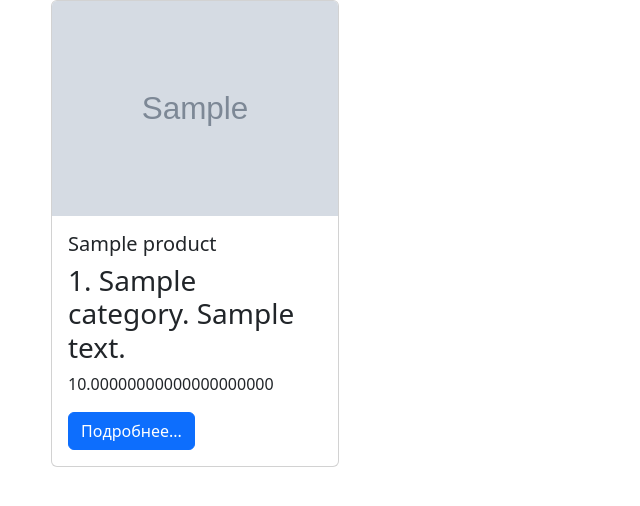
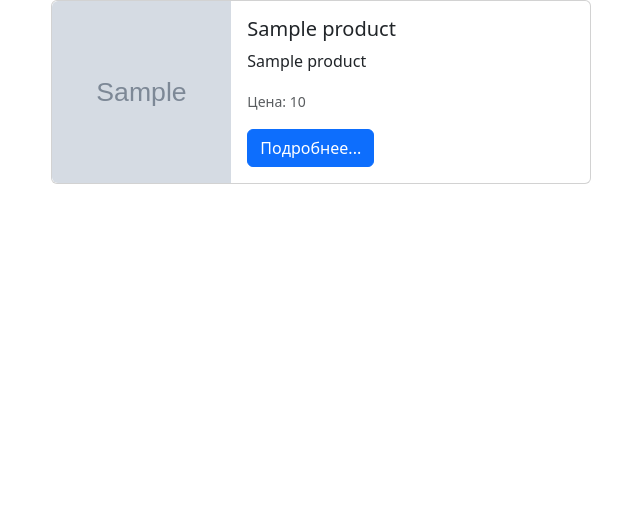
Before and after one commit to Akrodancer/labwork10_sagidullin_emil, a Django app: page / in a window 1280 px wide. Shown: the part 56-562 px from the top of the page, without its empty margins (31-671 px from the left). Run offline with Django 5.2, Linux system fonts and the light colour scheme; tables that the repository leaves empty hold one stand-in row (values such as "Sample post"); grey boxes marked "Sample" are stand-in pictures.

Commit message:
Косметические изменения в html, исправлен некорректный вывод цены из моделей

```diff
--- a/shop_app/models.py
+++ b/shop_app/models.py
@@ -16,7 +16,7 @@ class Product(models.Model):
     name = models.CharField(max_length=50, verbose_name="Наименование", null=False, blank=False)
     description = models.TextField(max_length=1000, null=True, blank=True, verbose_name="Описание")
     date = models.DateField(auto_now_add=True, verbose_name='Время добавления')
-    price = models.DecimalField(max_digits=50, decimal_places=20, null=False, blank=False, verbose_name="Цена")
+    price = models.DecimalField(max_digits=50, decimal_places=0, null=False, blank=False, verbose_name="Цена")
     product_category = models.ForeignKey('shop_app.Category',  null=False, blank=False, on_delete=models.RESTRICT, verbose_name='Категория', related_name='categories', )
     image = models.TextField(max_length=1000, null=False, blank=False,  verbose_name='Изображение')
 
--- a/shop_app/views.py
+++ b/shop_app/views.py
@@ -26,12 +26,12 @@ def create_product(request):
     if request.method == 'GET':
         return render(request, 'create_product.html', {'categories': categories})
     elif request.method == 'POST':
-        Category.objects.create(
+        Product.objects.create(
             name=request.POST.get('name'),
             description=request.POST.get('description'),
             date=request.POST.get('date'),
             price=request.POST.get('price'),
-            product_category=request.POST.get('product_category'),
+            product_category_id=request.POST.get('product_category_id'),
             image=request.POST.get('image')
         )
         return redirect('index')
--- a/templates/create_product.html
+++ b/templates/create_product.html
@@ -7,18 +7,18 @@
         <label>Наименование:</label><br/>
         <input type="text" name="name" required/><br/>
 
-        <label>Цена:</label>
+        <label>Цена:</label><br/>
         <input type="number" name="price"/><br/>
 
         <label>Картинка:</label><br/>
         <input type="text" name="image"/><br/>
 
         <label>Категория:</label><br/>
-        <select name="product_category">
+        <select name="product_category_id">
             {% for cat in categories %}
                 <option value="{{ cat.id }}">{{ cat.name }}</option>
             {% endfor %}
-        </select>
+        </select><br/>
 
         <label>Описание:</label><br/>
         <input type="text" name="description"/><br/>
--- a/templates/detailed.html
+++ b/templates/detailed.html
@@ -2,14 +2,14 @@
 
 {%  block content %}
     <div class="card" style="width: 18rem;">
-      <img src="{{ product.image }}" class="card-img-top" alt="image">
+      <img src="{{ product.image }}" class="card-img-top w-100 h-100" alt="image">
       <div class="card-body">
         <h5 class="card-title">{{ product.name }}</h5>
         <p class="card-text">{{ product.description }}</p>
       </div>
       <ul class="list-group list-group-flush">
         <li class="list-group-item">Цена: {{ product.price }}</li>
-        <li class="list-group-item">{{ product.product_category }}</li>
+        <li class="list-group-item">{{ product.product_category.name }}</li>
         <li class="list-group-item">{{ product.date }}</li>
       </ul>
     </div>
--- a/templates/index.html
+++ b/templates/index.html
@@ -3,13 +3,19 @@
 
 {% block content %}
     {% for product in products %}
-        <div class="card" style="width: 18rem;">
-          <img src="{{ product.image }}" class="card-img-top" alt="image">
-          <div class="card-body">
-            <h5 class="card-title">{{ product.name }}</h5>
-            <h3 class="card-title">{{ product.product_category }}</h3>
-              <p class="card-text">{{ product.price }}</p>
-            <a href="{% url 'detailed' product.pk %}" class="btn btn-primary">Подробнее...</a>
+        <div class="card mb-3" style="max-width: 540px;">
+        <div class="row g-0">
+            <div class="col-md-4">
+            <img src="{{ product.image }}" class="img-fluid rounded-start w-100 h-100" alt="img">
+            </div>
+            <div class="col-md-8">
+              <div class="card-body">
+                <h5 class="card-title">{{ product.name }}</h5>
+                <p class="card-text">{{ product.name }}</p>
+                <p class="card-text"><small class="text-body-secondary">Цена: {{ product.price }}</small></p>
+                  <a href="{% url 'detailed' product.pk %}" class="btn btn-primary">Подробнее...</a>
+              </div>
+            </div>
           </div>
         </div>
     {% endfor %}
```
Also changed, not shown: shop_app/migrations/0002_alter_product_price.py (added).
